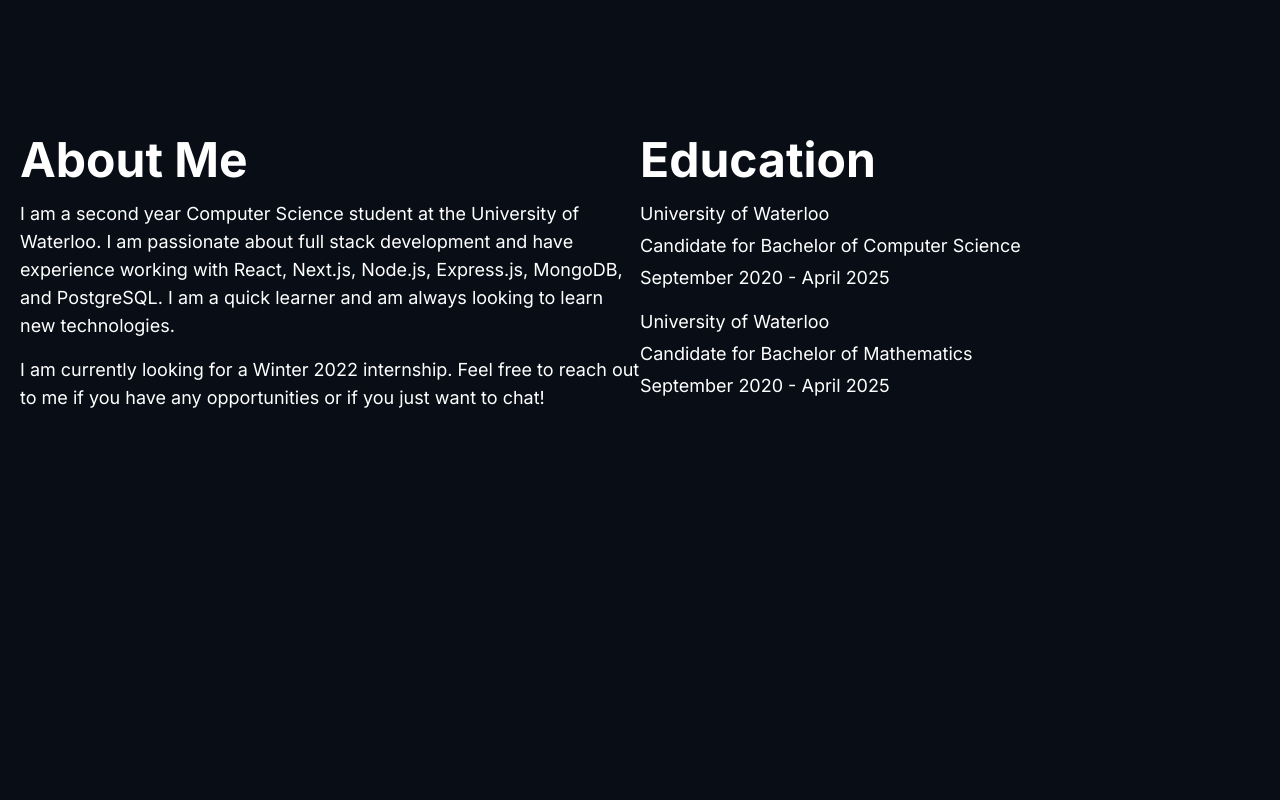
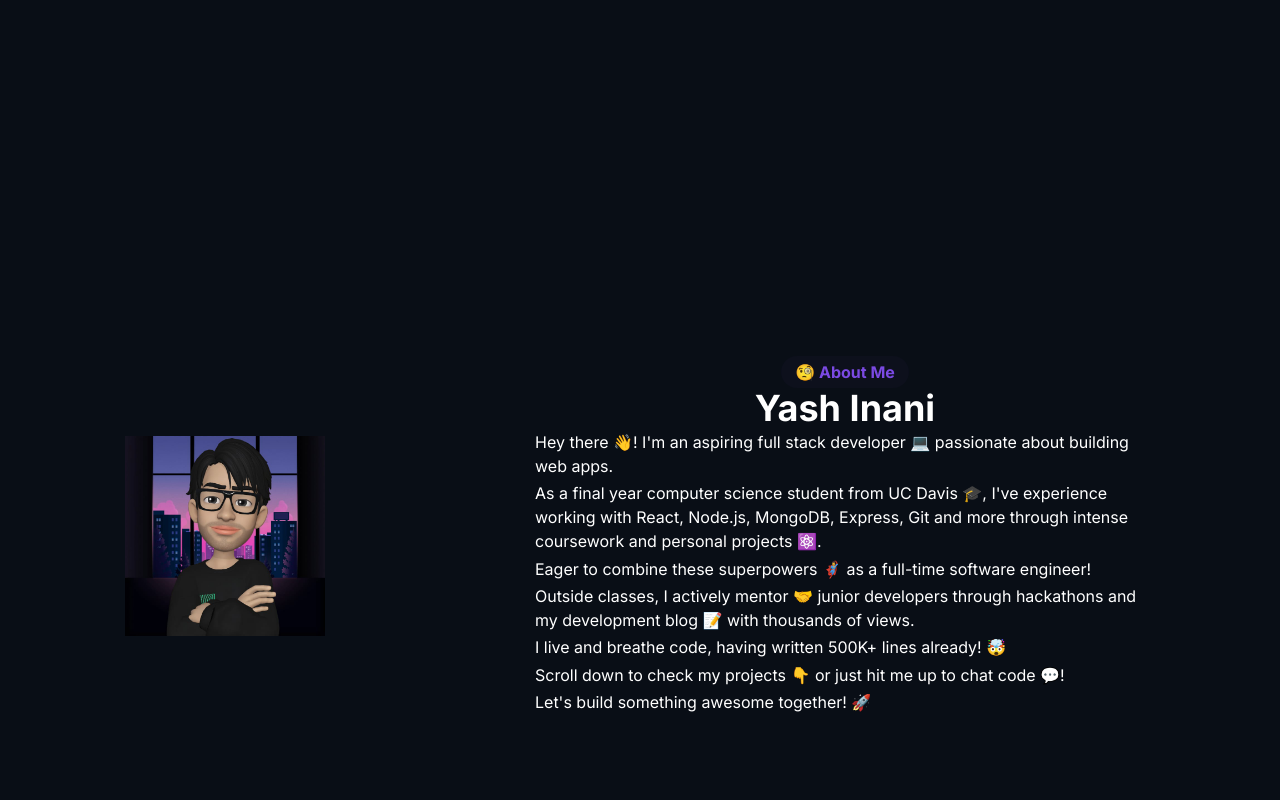
Before and after one commit to yinani24/portfolio, a Next.js app: page / in a window 1280 px wide. Shown: the part 700-1500 px from the top of the page. Built offline with nearby package versions, Linux system fonts and the light colour scheme.

Commit message:
more changes in about and home

```diff
--- /dev/null
+++ b/src/app/about/description.tsx
@@ -0,0 +1,17 @@
+export function Description(){
+    return(
+        <div className='text-white flex flex-col w-full text-wrap justify-around h-72'>
+            <p>Hey there 👋! I'm an aspiring full stack developer 💻 passionate
+               about building web apps.</p>
+            <p> As a final year computer science student from UC Davis 🎓,
+              I've experience working with React, Node.js, MongoDB, Express, Git
+               and more through intense coursework and personal projects ⚛️.</p>
+            <p>Eager to combine these superpowers 🦸‍♂ as a full-time software engineer!</p>
+            <p>Outside classes, I actively mentor 🤝 junior developers through
+              hackathons and my development blog 📝 with thousands of views.</p>
+            <p>I live and breathe code, having written 500K+ lines already! 🤯 </p>
+            <p>Scroll down to check my projects 👇 or just hit me up to chat code 💬!</p>
+            <p>Let's build something awesome together! 🚀</p>
+        </div>
+    )
+}
--- a/src/app/about/page.tsx
+++ b/src/app/about/page.tsx
@@ -1,24 +1,24 @@
+"use client";
+import { motion } from 'framer-motion'
+import Image from 'next/image'
+import ARImage from '../../../public/ar-image.png'
+import { Description } from './description';
+
 export default function About() {
     return (
-      <section id='about' className='flex flex-row h-screen'>
-        <div className='flex flex-col w-1/2'>
-          <h1 className='text-white font-raleway text-5xl font-bold'>About Me</h1>
-          <p className='text-white font-raleway text-lg mt-4'>I am a second year Computer Science student at the University of Waterloo. I am passionate about full stack development and have experience working with React, Next.js, Node.js, Express.js, MongoDB, and PostgreSQL. I am a quick learner and am always looking to learn new technologies.</p>
-          <p className='text-white font-raleway text-lg mt-4'>I am currently looking for a Winter 2022 internship. Feel free to reach out to me if you have any opportunities or if you just want to chat!</p>
+      <motion.section id='about' className='flex flex-row justify-around items-center h-screen'>
+        <div>
+          <Image src={ARImage} alt="profile" width={200} height={200}/>
         </div>
-        <div className='flex flex-col w-1/2'>
-          <h1 className='text-white font-raleway text-5xl font-bold'>Education</h1>
-          <div className='flex flex-col'>
-            <h1 className='text-white font-raleway text-lg mt-4'>University of Waterloo</h1>
-            <p className='text-white font-raleway text-lg mt-1'>Candidate for Bachelor of Computer Science</p>
-            <p className='text-white font-raleway text-lg mt-1'>September 2020 - April 2025</p>
+        <div className='flex flex-col justify-center items-center w-1/2'>
+          <div className='rounded-2xl w-32 py-1 px-2 bg-[#7B4AE208]'>
+            <h1 className='text-[#7B4AE2] font-raleway font-bold  text-center text-md'>🧐 About Me</h1>
           </div>
-          <div className='flex flex-col'>
-            <h1 className='text-white font-raleway text-lg mt-4'>University of Waterloo</h1>
-            <p className='text-white font-raleway text-lg mt-1'>Candidate for Bachelor of Mathematics</p>
-            <p className='text-white font-raleway text-lg mt-1'>September 2020 - April 2025</p>
-          </div>
+          <h1 className='text-4xl text-white font-bold'>
+            Yash Inani
+          </h1>
+          <Description/>
         </div>
-      </section>
+      </motion.section>
     )
   }
--- a/src/app/home/image.tsx
+++ b/src/app/home/image.tsx
@@ -9,10 +9,10 @@
         target: ref,
         offset: ["start end", "end end"]
     })
-    const rotate = useTransform(scrollY, [0, 250], [0, 50], {clamp: false})
+    const rotate = useTransform(scrollY, [0, 300], [0, 30], {clamp: false})
     return(
-        <motion.div ref={ref} style={{rotate}}>
-            <Image className="-z-1 rounded-full" alt={'Face'} src={AR} width={450} quality={100} height={450}/>
+        <motion.div className='z-0' ref={ref} style={{rotate}} >
+            <Image className="z-9998 rounded-full" alt={'Face'} src={AR} width={450} quality={100} height={450}/>
         </motion.div>
     )
 }
--- a/src/app/home/page.tsx
+++ b/src/app/home/page.tsx
@@ -50,9 +50,7 @@
           <ImageFn/>
 
           <motion.div
-
             className='flex flex-col justify-around h-20 '>
-
               <motion.button
                 whileHover={{ scale: 1.1 }}
                 whileTap={{ scale: 0.9 }}
--- a/src/app/page.tsx
+++ b/src/app/page.tsx
@@ -13,10 +13,10 @@
       <div className="container mt-5 mx-auto px-5 py-4">
         <Home/>
         <About/>
+        <Experience/>
+        <Skills/>
         <Project/>
-        <Skills/>
         <Contact/>
-        <Experience/>
       </div>
     </main>
   )
--- a/src/app/projects/page.tsx
+++ b/src/app/projects/page.tsx
@@ -1,7 +1,7 @@
 export default function Project() {
     return (
       <section id='projects'>
-
+        <h1>Project</h1>
       </section>
     )
   }
--- a/src/components/constants.ts
+++ b/src/components/constants.ts
@@ -1,10 +1,10 @@
 export const navname = [
     {'route':"/", 'title': 'Home'},
     {'route':'#about', 'title': 'About'},
+    {'route': '#experience', 'title': 'Experience'},
+    {'route':'#skills', 'title': 'Skills'},
     {'route':'#projects', 'title': 'Projects'},
-    {'route':'#skills', 'title': 'Skills'},
     {'route':'#contact', 'title': 'Contact'},
-    {'route': '#experience', 'title': 'Experience'}
 ]
 
 // export const names = [
--- a/src/components/navbar.tsx
+++ b/src/components/navbar.tsx
@@ -8,7 +8,7 @@
 
 export default function NavBar() {
     return (
-      <nav className='fixed z-1 flex w-screen justify-center'>
+      <nav className='fixed z-10 flex w-screen justify-center'>
         <motion.section
           initial={{ opacity: 0, scale:0.5, y: -100}}
           animate={{ opacity: 1, scale:1, y: 0}}
```
